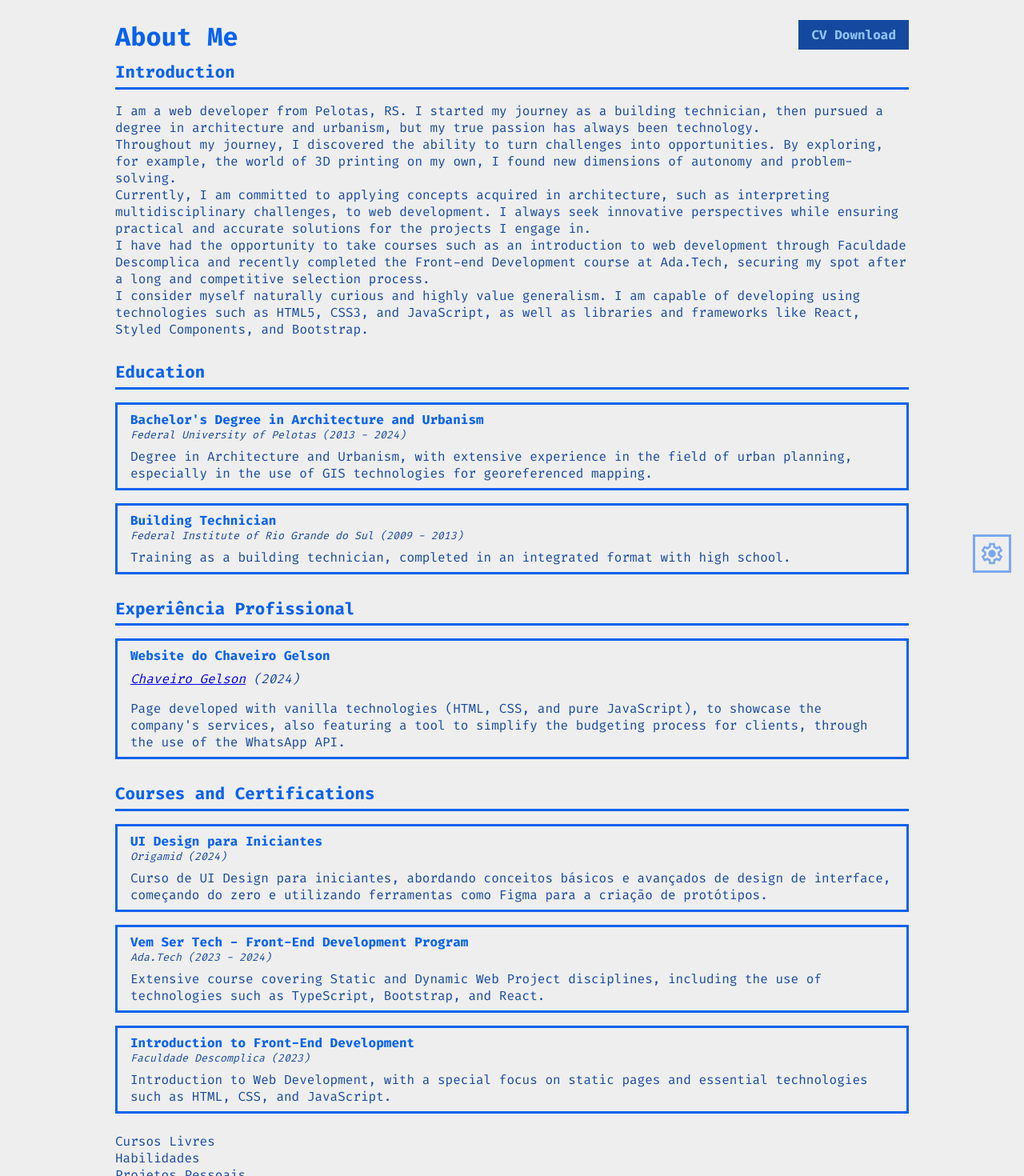
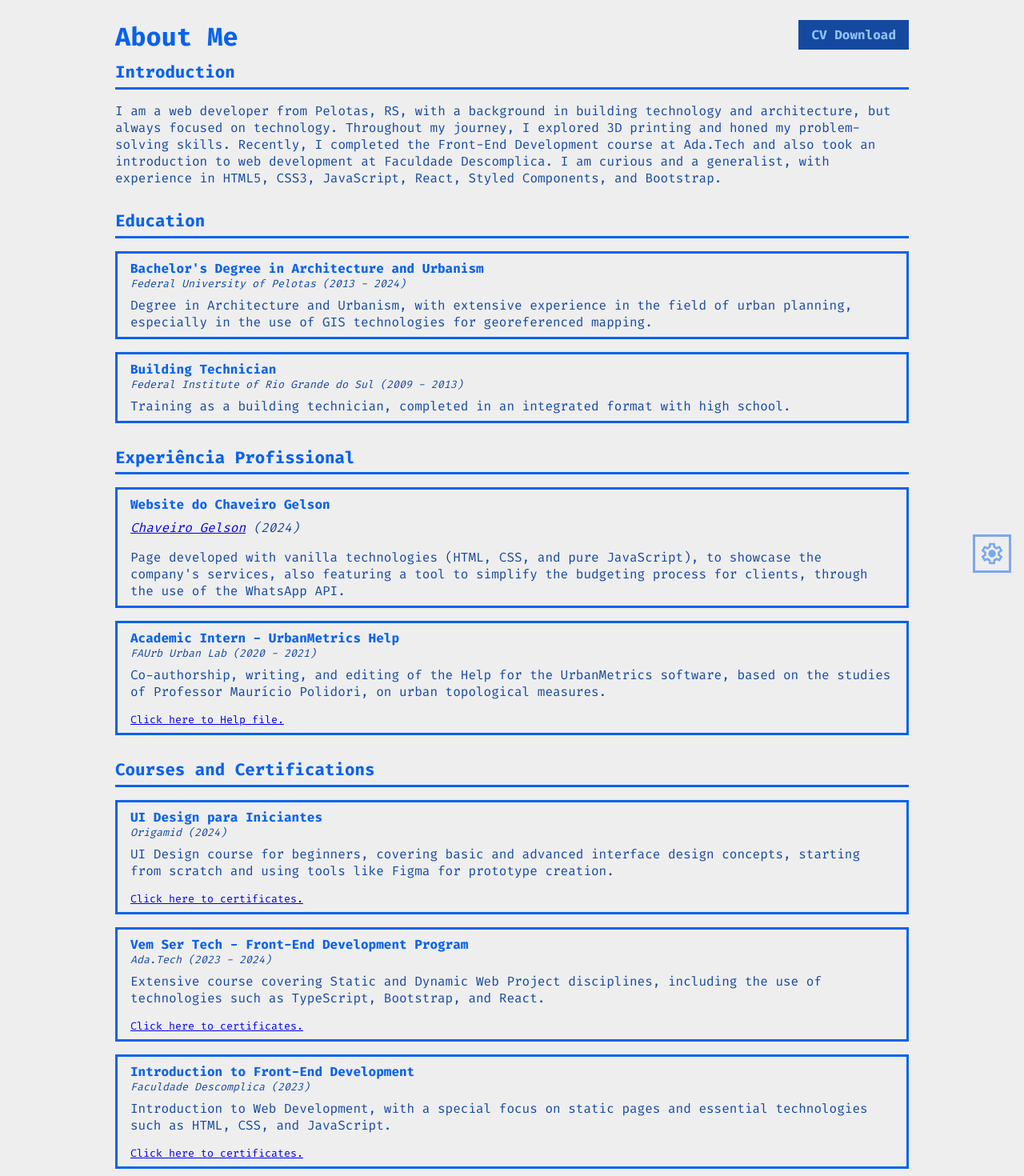
Before and after one commit to lukesgon/newportfolio, a React (Vite) app: page /resume in a window 1280 px wide. Shown: the part 60-1530 px from the top of the page at 80% size. Built offline with nearby package versions, Linux system fonts and the light colour scheme.

Commit message:
update of locales files content.

```diff
--- a/src/locales/enus.json
+++ b/src/locales/enus.json
@@ -24,11 +24,7 @@
   "resumeTitle":"About Me",
 
   "aboutMeSection":"Introduction",
-  "aboutMe1": "I am a web developer from Pelotas, RS. I started my journey as a building technician, then pursued a degree in architecture and urbanism, but my true passion has always been technology.",
-  "aboutMe2": "Throughout my journey, I discovered the ability to turn challenges into opportunities. By exploring, for example, the world of 3D printing on my own, I found new dimensions of autonomy and problem-solving.",
-  "aboutMe3": "Currently, I am committed to applying concepts acquired in architecture, such as interpreting multidisciplinary challenges, to web development. I always seek innovative perspectives while ensuring practical and accurate solutions for the projects I engage in.",
-  "aboutMe4": "I have had the opportunity to take courses such as an introduction to web development through Faculdade Descomplica and recently completed the Front-end Development course at Ada.Tech, securing my spot after a long and competitive selection process.",
-  "aboutMe5": "I consider myself naturally curious and highly value generalism. I am capable of developing using technologies such as HTML5, CSS3, and JavaScript, as well as libraries and frameworks like React, Styled Components, and Bootstrap.",
+  "aboutMe": "I am a web developer from Pelotas, RS, with a background in building technology and architecture, but always focused on technology. Throughout my journey, I explored 3D printing and honed my problem-solving skills. Recently, I completed the Front-End Development course at Ada.Tech and also took an introduction to web development at Faculdade Descomplica. I am curious and a generalist, with experience in HTML5, CSS3, JavaScript, React, Styled Components, and Bootstrap.",
 
   "educationSection":"Education",
 
@@ -76,6 +72,7 @@
     "internUrbanMetricsCompany":"FAUrb Urban Lab",
     "internUrbanMetricsYear":"(2020 - 2021)",
     "internUrbanMetricsDetail":"Co-authorship, writing, and editing of the Help for the UrbanMetrics software, based on the studies of Professor Maurício Polidori, on urban topological measures.",
+    "helpAccess":"Click here to Help file.",
 
     "gersonZaffalon":"Intern",
     "gersonZaffalonCompany":"Gerson Zaffalon - Architecture",
@@ -119,6 +116,8 @@
 
   "freeEducationSection":"Courses and Certifications",
 
+  "certificateAccess":"Click here to certificates.",
+
     "adaTech":"Vem Ser Tech - Front-End Development Program",
     "adaTechCompany":"Ada.Tech",
     "adaTechYear":"(2023 - 2024)",
@@ -132,5 +131,5 @@
     "origamidUIBegin": "UI Design para Iniciantes",
     "origamidUIBeginCompany":"Origamid",
     "origamidUIBeginYear":"(2024)",
-    "origamidUIBeginDetail":"Curso de UI Design para iniciantes, abordando conceitos básicos e avançados de design de interface, começando do zero e utilizando ferramentas como Figma para a criação de protótipos."
+    "origamidUIBeginDetail":"UI Design course for beginners, covering basic and advanced interface design concepts, starting from scratch and using tools like Figma for prototype creation."
 }
--- a/src/locales/ptbr.json
+++ b/src/locales/ptbr.json
@@ -25,11 +25,7 @@
   "resumeTitle":"Sobre Mim",
 
   "aboutMeSection":"Apresentação",
-  "aboutMe1":"Sou um desenvolvedor web originário de Pelotas, RS. Iniciei minha trajetória como técnico em edificações, seguindo para a graduação em arquitetura e urbanismo, porém minha verdadeira paixão sempre foi a tecnologia.",
-  "aboutMe2":"Ao longo da minha trajetória descobri a capacidade de transformar desafios em oportunidades. Explorando, por exemplo, o mundo da impressão 3D por conta própria, descobri novas dimensões de autonomia e resolução de problemas.",
-  "aboutMe3":"Atualmente, estou comprometido em aplicar noções adquiridas na arquitetura, como a interpretação de desafios multidisciplinares, para o desenvolvimento web. Busco sempre perspectivas inovadoras, mas com soluções práticas e acuradas para os projetos em que me envolvo.",
-  "aboutMe4":"Já tive a oportunidade de participar de cursos como a introdução ao desenvolvimento web, através da Faculdade Descomplica, tendo concluído recentemente o curso Desenvolvimento Front-end junto à Ada.Tech, com sua vaga garantida após um longo e concorrido processo de seleção.",
-  "aboutMe5":"Me considero curioso por natureza, valorizando muito o generalismo. Sou capaz de desenvolver fazendo uso de tecnologias como HTML5, CSS3, JavaScript, além de bibliotecas e frameworks como React, Styled Components e BootStrap.",
+  "aboutMe": "Sou desenvolvedor web de Pelotas, RS, com formação em técnico de edificações e arquitetura, mas sempre focado em tecnologia. Ao longo da minha trajetória, explorei a impressão 3D e aprimorei habilidades de resolução de problemas. Recentemente, conclui o curso de Front-End Development na Ada.Tech e também fiz a introdução ao desenvolvimento web pela Faculdade Descomplica. Sou curioso e generalista, com experiência em HTML5, CSS3, JavaScript, React, Styled Components e BootStrap.",
 
   "educationSection":"Formação",
 
@@ -77,6 +73,7 @@
     "internUrbanMetricsCompany":"FAUrb Urban Lab",
     "internUrbanMetricsYear":"(2020 - 2021)",
     "internUrbanMetricsDetail":"Coautoria, redação e edição do Help para o software UrbanMetrics, baseado nos estudos do professor Maurício Polidori sobre medidas topológicas urbanas.",
+    "helpAccess":"Clique aqui para acessar o Help.",
 
     "gersonZaffalon":"Estagiário",
     "gersonZaffalonCompany":"Gerson Zaffalon - Arquitetura",
@@ -119,6 +116,7 @@
     "martinsInternDetail":"Desenvolvimento de desenhos técnicos. Execução de processamento de dados SIG e organização de documentação para regularização junto ao INCRA.",
 
   "freeEducationSection":"Cursos e Certificações",
+  "certificateAccess":"Clique aqui para os Certificados.",
 
     "adaTech": "Vem Ser Tech - Trilha de Desenvolvimento Front-End",
     "adaTechCompany": "Ada.Tech",
--- a/src/pages/Resume/index.tsx
+++ b/src/pages/Resume/index.tsx
@@ -33,11 +33,7 @@ const Resume = () => {
         <CVLink />
       </Section>
       <ResumeSection title={library.aboutMeSection}>
-        <p>{library.aboutMe1}</p>
-        <p>{library.aboutMe2}</p>
-        <p>{library.aboutMe3}</p>
-        <p>{library.aboutMe4}</p>
-        <p>{library.aboutMe5}</p>
+        <p>{library.aboutMe}</p>
       </ResumeSection>
       <ResumeSection title={library.educationSection} $custom="gap: 1rem;">
         <InfoResumeBox
@@ -119,8 +115,7 @@ const Resume = () => {
           <p>{library.gelsonProjectDetail}</p>
         </InfoResumeBox>
 
-        {details && (
-          <>
+            { details &&
               <InfoResumeBox
                 $theme={$theme}
                 $title={library.gelsonCompany}
@@ -130,17 +125,21 @@ const Resume = () => {
               >
                 <p>{library.gelsonCompanyDetail}</p>
               </InfoResumeBox>
+            }
 
             <InfoResumeBox
               $theme={$theme}
               $title={library.internUrbanMetrics}
               $instituition={library.internUrbanMetricsCompany}
               $year={library.internUrbanMetricsYear}
-              $detail
+              $detail={false}
             >
               <p>{library.internUrbanMetricsDetail}</p>
+              <small><a href="https://wp.ufpel.edu.br/urbanmetrics/files/2021/03/Help_UrbanMetrics.pdf" target="_blank">{library.helpAccess}</a></small>
             </InfoResumeBox>
 
+        {details && (
+          <>
             <InfoResumeBox
               $theme={$theme}
               $title={library.gersonZaffalon}
@@ -232,6 +231,7 @@ const Resume = () => {
         $year={library.origamidUIBeginYear}
         $detail={false}>
           <p>{library.origamidUIBeginDetail}</p>
+          <small><a href="https://drive.google.com/drive/folders/1g0acb-cxCWVqvVaoJGc7A2aBRXvyM6tR?usp=sharing" target="_blank">{library.certificateAccess}</a></small>
         </InfoResumeBox>
 
         <InfoResumeBox
@@ -241,6 +241,7 @@ const Resume = () => {
         $year={library.adaTechYear}
         $detail={false}>
           <p>{library.adaTechDetail}</p>
+          <small><a href="https://drive.google.com/drive/folders/1cEAbow3Sn4Sxp1uKWRLFNr-to6CKemJR?usp=drive_link" target="_blank">{library.certificateAccess}</a></small>
         </InfoResumeBox>
 
         <InfoResumeBox
@@ -250,10 +251,10 @@ const Resume = () => {
         $year={library.descomplicaYear}
         $detail={false}>
           <p>{library.descomplicaDetail}</p>
+          <small><a href="https://drive.google.com/drive/folders/1DNH8drmk9n9zQWlHO6IHhkvS6h5AuJH8?usp=sharing">{library.certificateAccess}</a></small>
         </InfoResumeBox>
       </ResumeSection>
 
-      <Section>Cursos Livres</Section>
       <Section>Habilidades</Section>
       <Section>Projetos Pessoais</Section>
     </Main>
```
Lines whose indentation alone changed are shown as unchanged.
